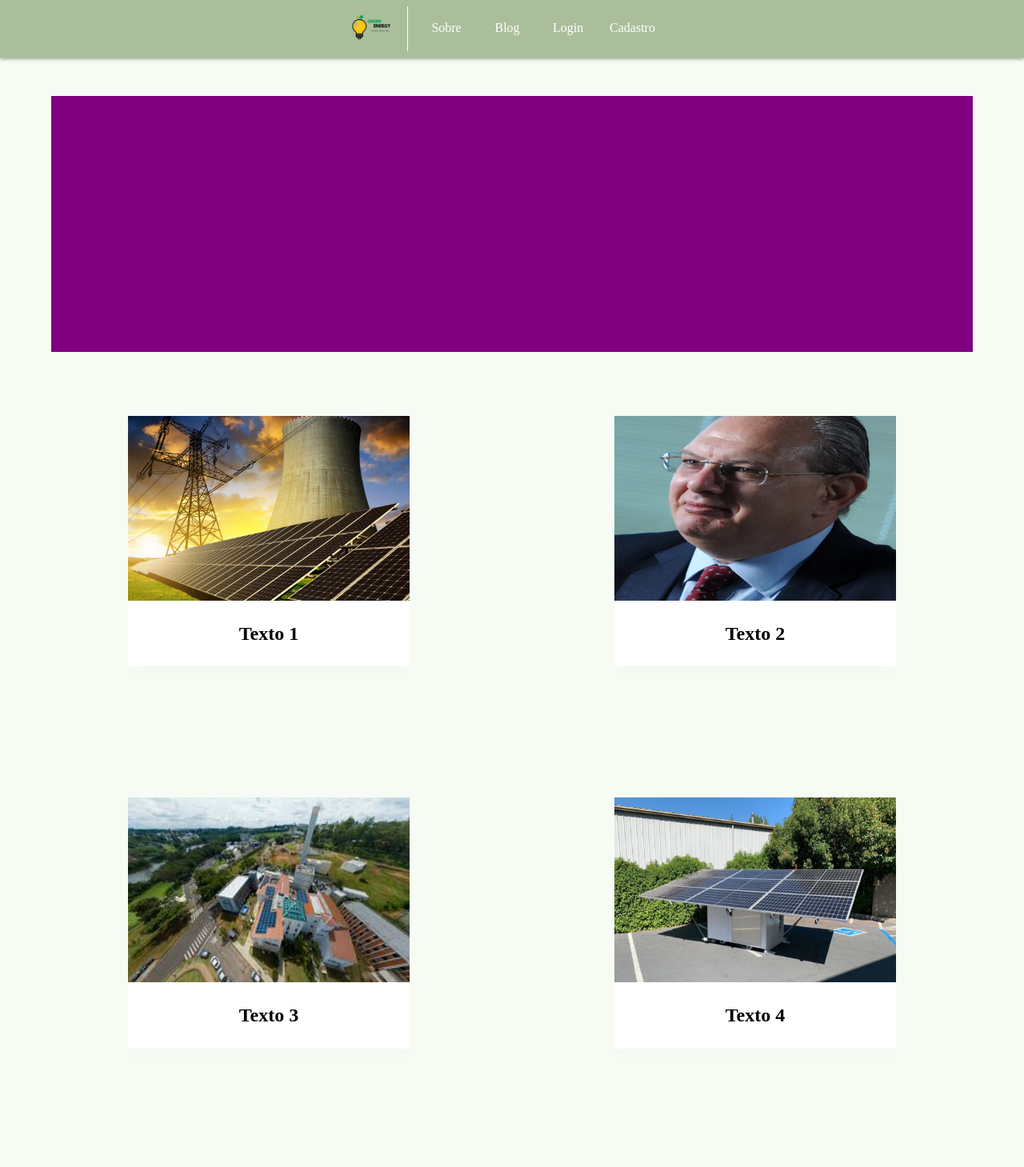
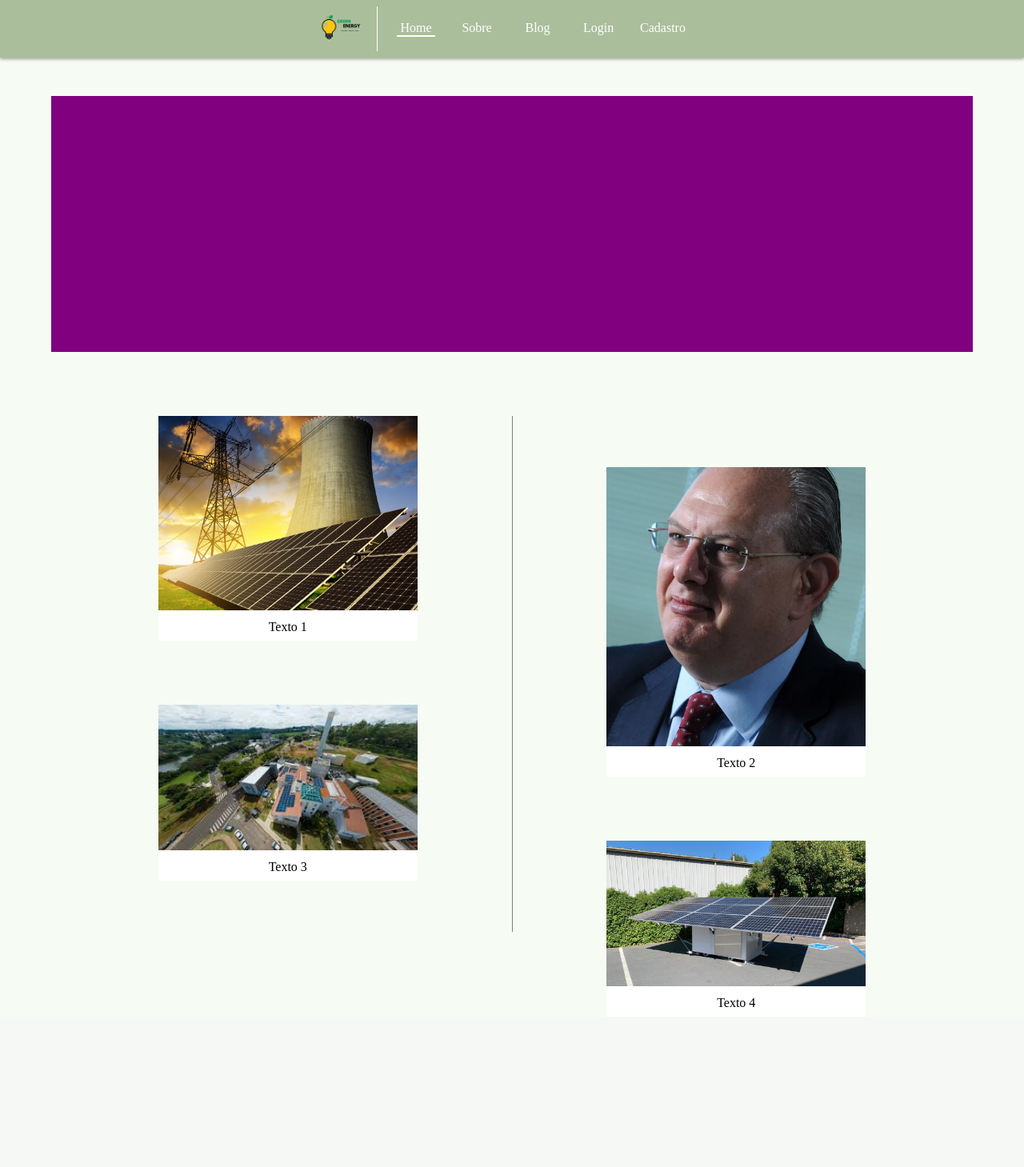
Before and after one commit to EquipeE/EQ_E, a PHP site: page / in a window 1280 px wide. Shown: the whole page at 80% size. After the commit the page ends 1259 px from the top, so only its background shows below. Run offline with PHP 8.4, Linux system fonts and the light colour scheme.

Commit message:
Mudanças pequenas no estilo da homepage

```diff
--- a/index.html
+++ b/index.html
@@ -10,6 +10,7 @@
     <nav>
         <img id="logo" alt="Logo" src="./img/logo.png">
         <ul>
+            <li><a id="current_page" href="">Home</a></li>
             <li><a href="">Sobre</a></li>
             <li><a href="">Blog</a></li>
             <li><a href="">Login</a></li>
@@ -18,10 +19,14 @@
     </nav>
     <div id="carrossel"></div>
     <main id="cards_container">
-            <div class="card"><img src="./img/art1.png"><div class="card-text"><h2>Texto 1</h2></div></div>
-            <div class="card"><img src="./img/art2.png"><div class="card-text"><h2>Texto 2</h2></div></div>
-            <div class="card"><img src="./img/art3.png"><div class="card-text"><h2>Texto 3</h2></div></div>
-            <div class="card"><img src="./img/art4.png"><div class="card-text"><h2>Texto 4</h2></div></div>
+	    <div id="left_cards">
+            <div class="card"><img src="./img/art1.png"><div class="card-text">Texto 1</div></div>
+            <div class="card"><img src="./img/art3.png"><div class="card-text">Texto 3</div></div>
+	    </div>
+	    <div id="right_cards">
+            <div class="card"><img src="./img/art2.png"><div class="card-text">Texto 2</div></div>
+            <div class="card"><img src="./img/art4.png"><div class="card-text">Texto 4</div></div>
+	    </div>
     </main>
 </body>
 </html>
--- a/style.css
+++ b/style.css
@@ -42,25 +42,51 @@ nav ul li a {
     min-width: 6ch;
 }
 
-nav ul li a:hover {
+nav ul li a:hover, #current_page {
     border-bottom: 2px solid white;
 }
 
+#carrossel {
+    margin: 3rem auto auto auto;
+    width: 90vw;
+    height: 40vh;
+    background-color: purple;
+}
+
 #cards_container {
-    display: grid;
-    grid-template-columns: 1fr 1fr;
-    grid-template-rows: 1fr 1fr;
-    column-gap: 20vw;
-    row-gap: 1rem;
-    width: 75vw;
+    display: flex;
+    flex-direction: row;
+    width: 80vw;
     margin: 5rem auto auto auto;
 }
 
+#left_cards, #right_cards {
+	display: flex;
+	flex-direction: column;
+	gap: 5rem;
+	width: 50%;
+	height: 100%;
+}
+
+#left_cards {
+	padding-right: 3rem;
+	padding-bottom: 4rem;
+	border-right: 1px solid gray;
+}
+
+#right_cards {
+	padding-left: 3rem;
+	margin-top: 4rem;
+}
+
 .card {
+    margin: auto;
     background-color: #f6fcf3;
     color: black;
     text-align: center;
     overflow: auto;
+    width: 70%;
+    height: 40%;
 }
 
 .card-text {
@@ -70,18 +96,10 @@ nav ul li a:hover {
     box-shadow: -10px 0px 10px rgba(0, 0, 0, 0.01),
     10px 0px 10px rgba(0, 0, 0, 0.01),
     0px 10px 10px rgba(0, 0, 0, 0.01);
-
 }
 
 .card img {
-    display: block;
     width: 100%;
-    height: 50%;
+    height: 80%;
+    object-fit: cover;
 }
-
-#carrossel {
-    margin: 3rem auto auto auto;
-    width: 90vw;
-    height: 40vh;
-    background-color: purple;
-}
```
